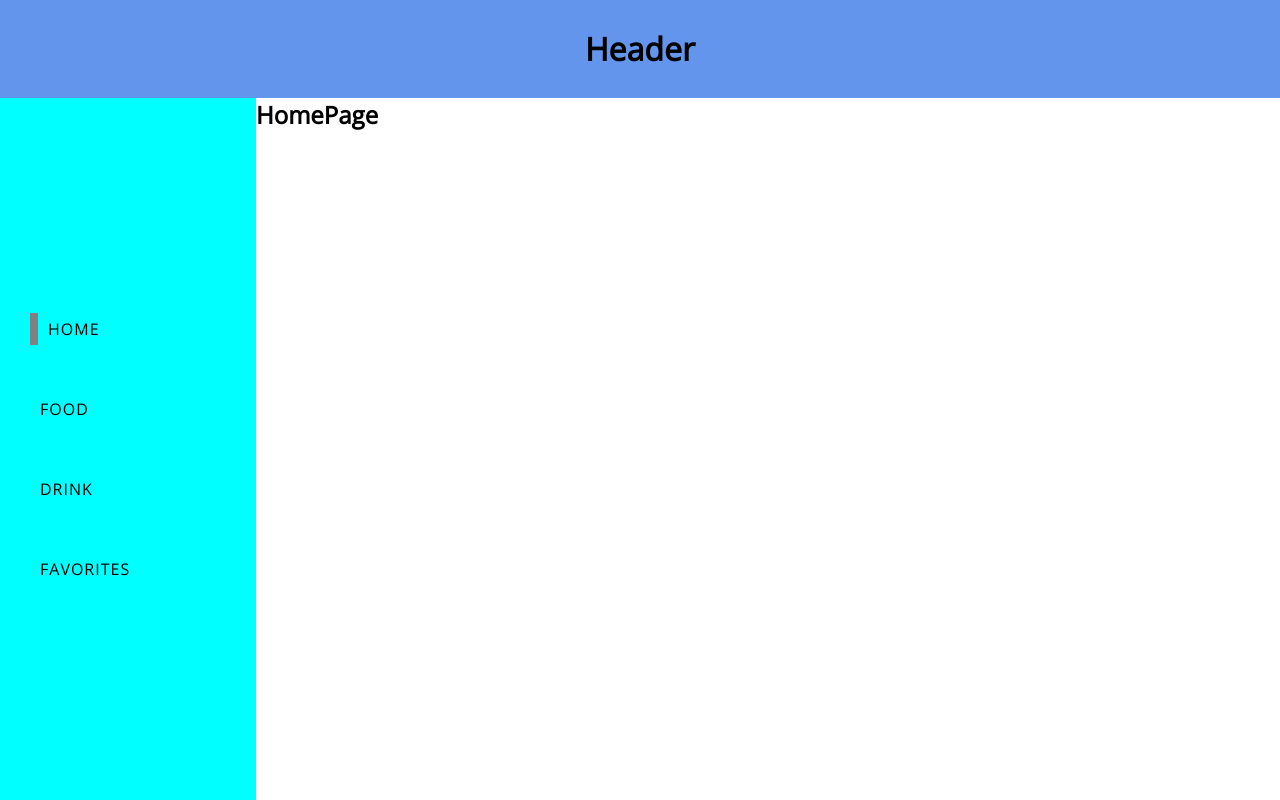
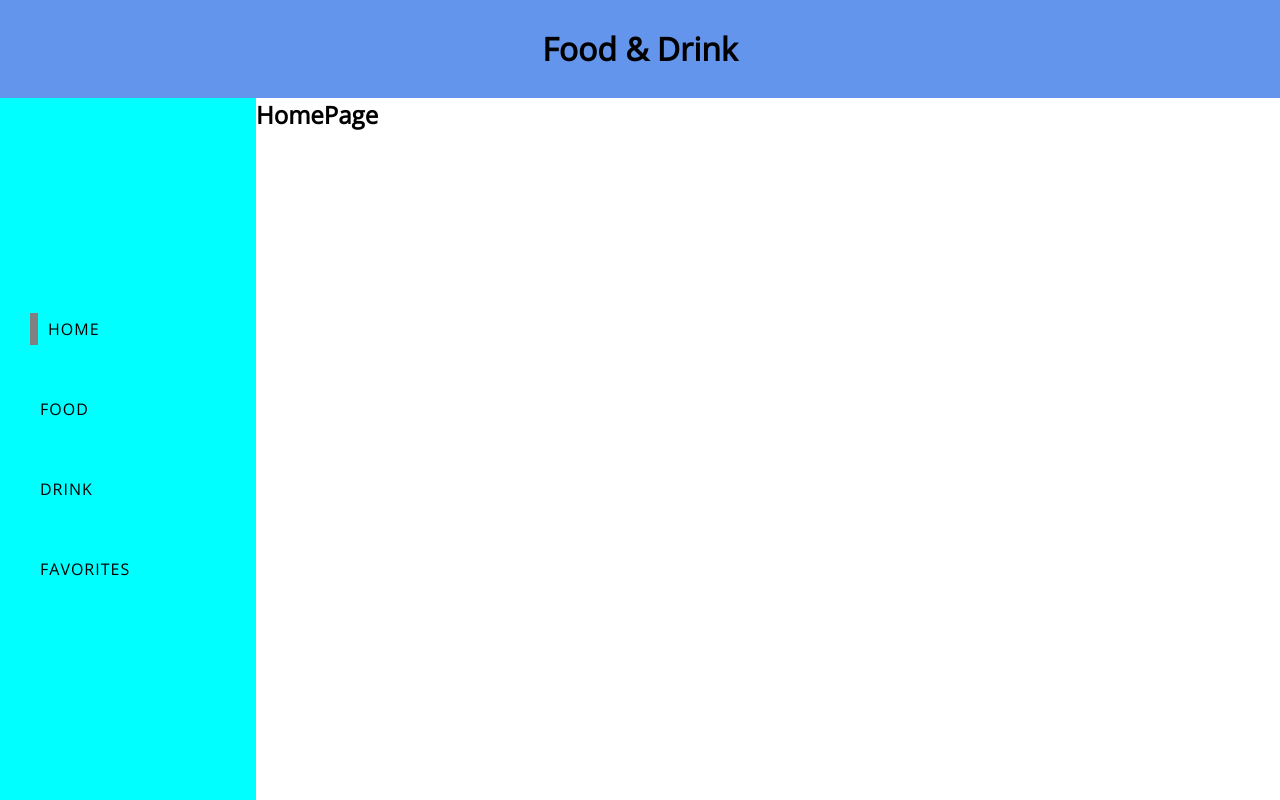
Before and after one commit to TomiKowi/React-Food-App, a React (Create React App) app in the folder my-app/: page / in a window 1280 px wide. Built offline with nearby package versions, Linux system fonts and the light colour scheme.

Commit message:
change h1 text

```diff
--- a/my-app/src/components/Header.js
+++ b/my-app/src/components/Header.js
@@ -4,7 +4,7 @@ import '../styles/Header.css';
 const Header = () => {
     return (
         <div className="header">
-            <h1>Header</h1>
+            <h1>Food & Drink</h1>
         </div>
     );
 }
```
